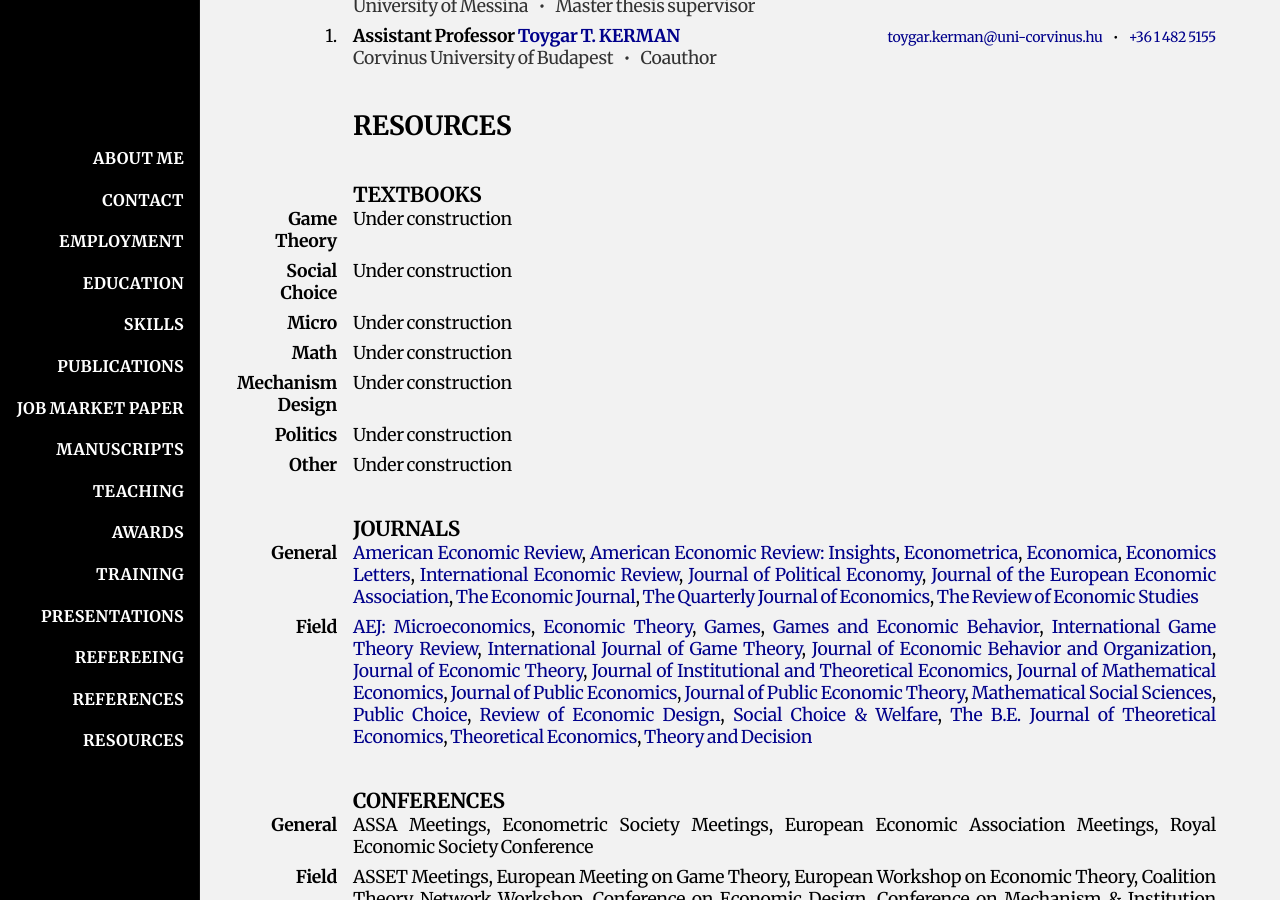
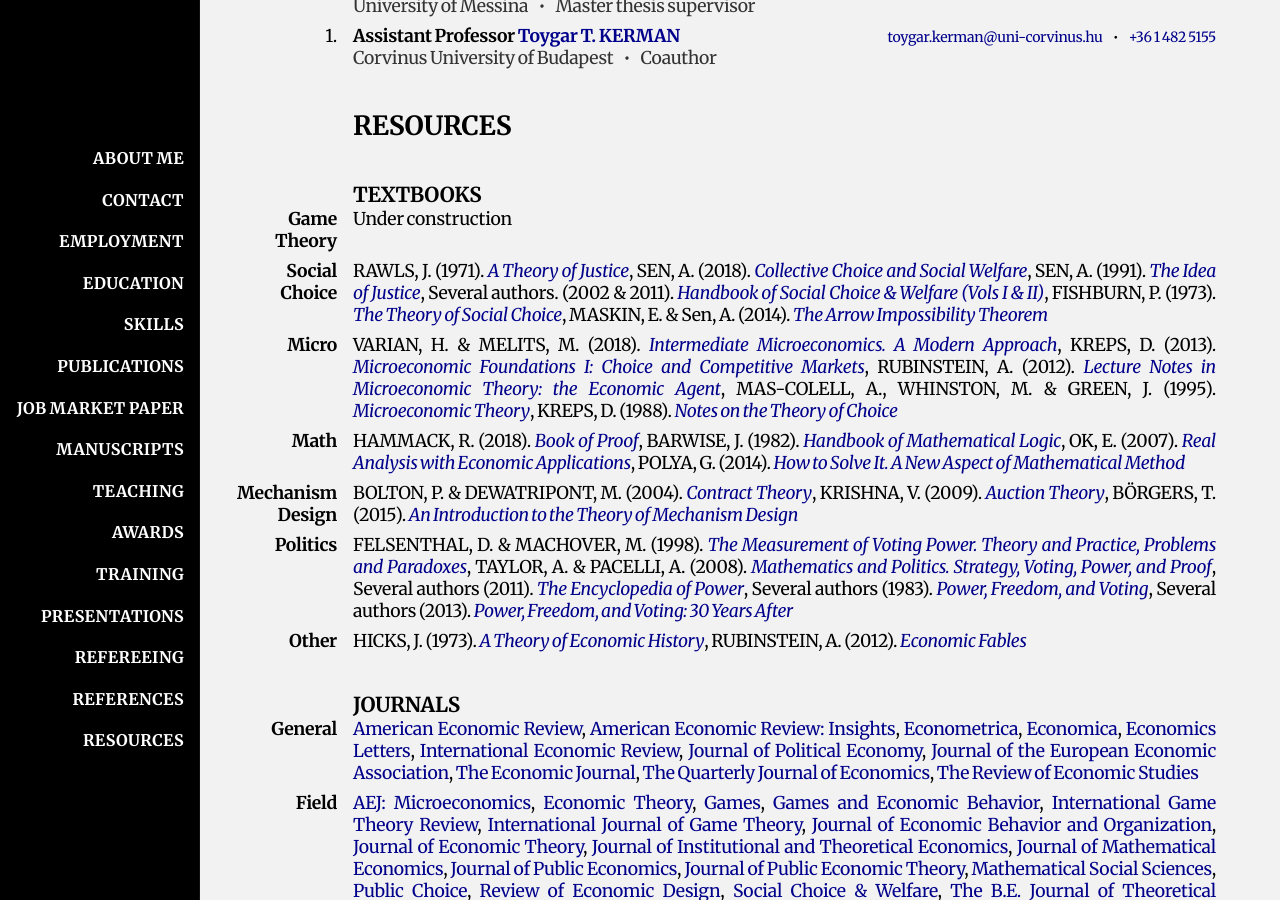
Before and after one commit to HectorHermidaRivera/hectorhermidarivera.github.io, a Jekyll site: the page built from index.md, in a window 1280 px wide and 900 px high, scrolled down 3301 px. Built offline with Jekyll 4.4.1, drawn with Linux system fonts in a browser that asks for light colours; a style sheet for code colours, icons or effects is not loaded.

Commit message:
Update index.md

```diff
--- a/index.md
+++ b/index.md
@@ -519,22 +519,22 @@ title: Home
   <div class="value">Under construction</div>
 
   <div class="label"><b>Social Choice</b></div>
-  <div class="value">Under construction</div>
+  <div class="value">RAWLS, J. (1971). <i><a href="https://www.hup.harvard.edu/books/9780674000780">A Theory of Justice</a></i>, SEN, A. (2018). <i><a href="https://www.hup.harvard.edu/books/9780674919211">Collective Choice and Social Welfare</a></i>, SEN, A. (1991). <i><a href="https://www.hup.harvard.edu/books/9780674060470">The Idea of Justice</a></i>, Several authors. (2002 & 2011). <i><a href="https://www.sciencedirect.com/handbook/handbook-of-social-choice-and-welfare/vol/1/suppl/C">Handbook of Social Choice & Welfare (Vols I & II)</a></i>, FISHBURN, P. (1973). <i><a href="https://press.princeton.edu/books/hardcover/9780691646114/the-theory-of-social-choice">The Theory of Social Choice</a></i>, MASKIN, E. & Sen, A. (2014). <i><a href="https://cup.columbia.edu/book/the-arrow-impossibility-theorem/9780231153287/">The Arrow Impossibility Theorem</a></i></div>
 
   <div class="label"><b>Micro</b></div>
-  <div class="value">Under construction</div>
+  <div class="value">VARIAN, H. & MELITS, M. (2018). <i><a href="https://wwnorton.com/books/9781324034292">Intermediate Microeconomics. A Modern Approach</a></i>, KREPS, D. (2013). <i><a href="https://press.princeton.edu/books/hardcover/9780691155838/microeconomic-foundations-i">Microeconomic Foundations I: Choice and Competitive Markets</a></i>, RUBINSTEIN, A. (2012). <i><a href="https://press.princeton.edu/books/paperback/9780691154138/lecture-notes-in-microeconomic-theory">Lecture Notes in Microeconomic Theory: the Economic Agent</a></i>, MAS-COLELL, A., WHINSTON, M. & GREEN, J. (1995). <i><a href="https://global.oup.com/academic/product/microeconomic-theory-9780195073409?cc=us&lang=en&">Microeconomic Theory</a></i>, KREPS, D. (1988). <i><a href="https://www.gsb.stanford.edu/faculty-research/books/notes-theory-choice">Notes on the Theory of Choice</a></i></div>
 
   <div class="label"><b>Math</b></div>
-  <div class="value">Under construction</div>
+  <div class="value">HAMMACK, R. (2018). <i><a href="https://richardhammack.github.io/BookOfProof/">Book of Proof</a></i>, BARWISE, J. (1982). <i><a href="https://shop.elsevier.com/books/handbook-of-mathematical-logic/barwise/978-0-444-86388-1">Handbook of Mathematical Logic</a></i>, OK, E. (2007). <i><a href="https://press.princeton.edu/books/hardcover/9780691117683/real-analysis-with-economic-applications">Real Analysis with Economic Applications</a></i>, POLYA, G. (2014). <i><a href="https://press.princeton.edu/books/paperback/9780691164076/how-to-solve-it">How to Solve It. A New Aspect of Mathematical Method</a></i></div>
 
   <div class="label"><b>Mechanism Design</b></div>
-  <div class="value">Under construction</div>
+  <div class="value">BOLTON, P. & DEWATRIPONT, M. (2004). <i><a href="https://mitpress.mit.edu/9780262025768/contract-theory/">Contract Theory</a></i>, KRISHNA, V. (2009). <i><a href="https://shop.elsevier.com/books/auction-theory/krishna/978-0-12-374507-1">Auction Theory</a></i>, BÖRGERS, T. (2015). <i><a href="https://academic.oup.com/book/2244?login=false">An Introduction to the Theory of Mechanism Design</a></i></div>
 
   <div class="label"><b>Politics</b></div>
-  <div class="value">Under construction</div>
+  <div class="value">FELSENTHAL, D. & MACHOVER, M. (1998). <i><a href="https://www.e-elgar.com/shop/gbp/the-measurement-of-voting-power-9781858988054.html">The Measurement of Voting Power. Theory and Practice, Problems and Paradoxes</a></i>, TAYLOR, A. & PACELLI, A. (2008). <i><a href="https://link.springer.com/book/10.1007/978-0-387-77645-3">Mathematics and Politics. Strategy, Voting, Power, and Proof</a></i>, Several authors (2011). <i><a href="https://us.sagepub.com/en-us/nam/encyclopedia-of-power/book228360#description">The Encyclopedia of Power</a></i>, Several authors (1983). <i><a href="https://link.springer.com/book/10.1007/978-3-540-73382-9">Power, Freedom, and Voting</a></i>, Several authors (2013). <i><a href="https://link.springer.com/book/10.1007/978-3-642-35929-3">Power, Freedom, and Voting: 30 Years After</a></i></div>
 
   <div class="label"><b>Other</b></div>
-  <div class="value">Under construction</div>
+  <div class="value">HICKS, J. (1973). <i><a href="https://global.oup.com/academic/product/a-theory-of-economic-history-9780198811633?cc=us&lang=en&">A Theory of Economic History</a></i>, RUBINSTEIN, A. (2012). <i><a href="https://www.openbookpublishers.com/books/10.11647/obp.0020">Economic Fables</a></i></div>
 
 </div>
 
```
